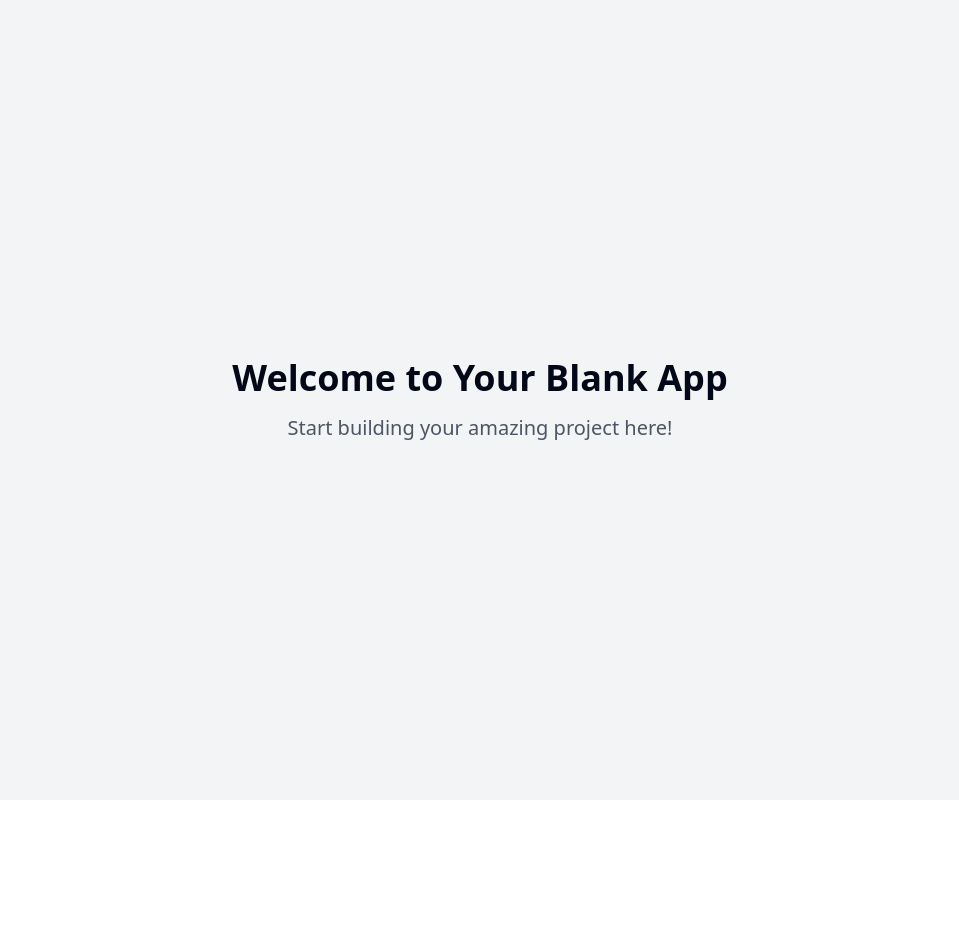
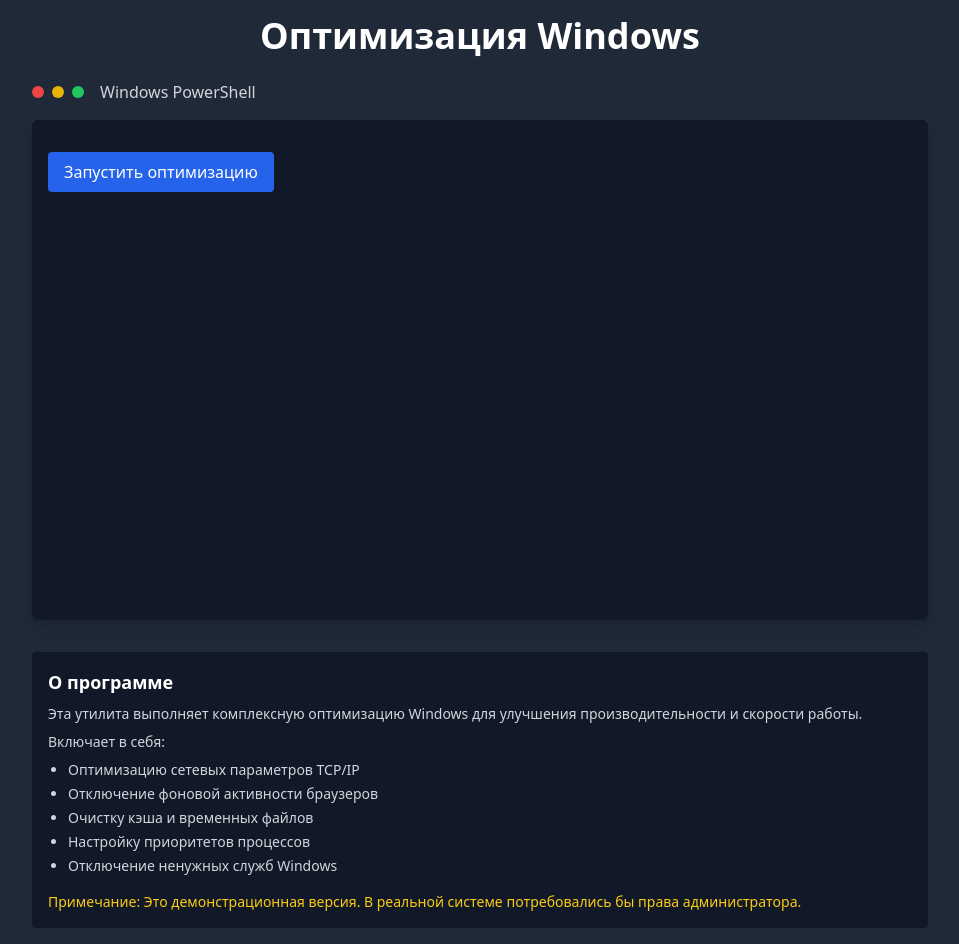
Before and after one commit to Alex1986-rgb/optimize-all-the-things, a React (Vite) app: page / in a window 1280 px wide. Shown: the whole page, without its empty margins (160-1119 px from the left). Before the commit the page ends 800 px from the top, so only its background shows below. Built offline with nearby package versions, Linux system fonts and the light colour scheme.

Commit message:
Add Windows optimization script
Adds a PowerShell script to optimize Windows performance by adjusting network settings, disabling background processes, clearing caches, and setting process priorities.

```diff
--- /dev/null
+++ b/src/components/Terminal.tsx
@@ -0,0 +1,204 @@
+
+import React, { useState, useEffect, useRef } from 'react';
+import { cn } from '@/lib/utils';
+
+interface TerminalLineProps {
+  content: string;
+  color?: 'default' | 'cyan' | 'green' | 'red';
+  delay?: number;
+  isCommand?: boolean;
+}
+
+const TerminalLine: React.FC<TerminalLineProps> = ({
+  content,
+  color = 'default',
+  isCommand = false
+}) => {
+  const [displayText, setDisplayText] = useState('');
+  const [isTyping, setIsTyping] = useState(isCommand);
+
+  useEffect(() => {
+    if (isCommand) {
+      let i = 0;
+      const typingSpeed = 30; // ms per character
+
+      const typingInterval = setInterval(() => {
+        if (i < content.length) {
+          setDisplayText(content.substring(0, i + 1));
+          i++;
+        } else {
+          clearInterval(typingInterval);
+          setIsTyping(false);
+        }
+      }, typingSpeed);
+
+      return () => clearInterval(typingInterval);
+    } else {
+      setDisplayText(content);
+    }
+  }, [content, isCommand]);
+
+  const colorClasses = {
+    default: 'text-gray-200',
+    cyan: 'text-cyan-400',
+    green: 'text-green-400',
+    red: 'text-red-500'
+  };
+
+  return (
+    <div className={cn(
+      'font-mono text-sm md:text-base leading-relaxed break-words',
+      colorClasses[color],
+      isCommand ? 'pl-6 relative before:content-["PS>"] before:text-green-400 before:absolute before:left-0' : '',
+    )}>
+      {displayText}
+      {isTyping && <span className="animate-pulse">_</span>}
+    </div>
+  );
+};
+
+interface TerminalProps {
+  onComplete?: () => void;
+}
+
+const Terminal: React.FC<TerminalProps> = ({ onComplete }) => {
+  const [lines, setLines] = useState<TerminalLineProps[]>([]);
+  const [isRunning, setIsRunning] = useState(false);
+  const [completed, setCompleted] = useState(false);
+  const [progress, setProgress] = useState(0);
+  const terminalRef = useRef<HTMLDivElement>(null);
+
+  const script = [
+    { content: '🚀 Старт максимальной оптимизации Windows...', color: 'cyan' as const },
+    { content: 'netsh interface tcp set global autotuninglevel=disabled', isCommand: true },
+    { content: 'netsh interface tcp set heuristics disabled', isCommand: true },
+    { content: 'netsh winsock reset', isCommand: true },
+    { content: 'Выполняется сброс Winsock. Если команда выполнена успешно, необходима перезагрузка компьютера' },
+    { content: 'netsh int ip reset', isCommand: true },
+    { content: 'Сброс параметров TCP/IP успешно выполнен.' },
+    { content: 'ipconfig /flushdns', isCommand: true },
+    { content: 'Кэш сопоставителя DNS успешно очищен.' },
+    { content: 'netsh interface ipv4 set subinterface "Беспроводная сеть" mtu=1492 store=persistent', isCommand: true },
+    { content: 'Ok.' },
+    { content: 'reg add "HKCU\\Software\\Google\\Chrome\\Advanced" /v BackgroundModeEnabled /t REG_DWORD /d 0 /f', isCommand: true },
+    { content: 'Операция успешно завершена.' },
+    { content: 'reg add "HKCU\\Software\\Microsoft\\Edge\\Advanced" /v BackgroundModeEnabled /t REG_DWORD /d 0 /f', isCommand: true },
+    { content: 'Операция успешно завершена.' },
+    { content: '🧹 Кэш браузеров очищен', color: 'default' as const },
+    { content: '⚙️ chrome: приоритет High', color: 'default' as const },
+    { content: 'ℹ️ msedge не запущен', color: 'default' as const },
+    { content: 'ℹ️ browser не запущен', color: 'default' as const },
+    { content: '🧽 TEMP-папки очищены', color: 'default' as const },
+    { content: '🛑 Служба WSearch отключена', color: 'default' as const },
+    { content: '🛑 Служба DiagTrack отключена', color: 'default' as const },
+    { content: '🛑 Служба SysMain отключена', color: 'default' as const },
+    { content: '🛑 Служба Fax отключена', color: 'default' as const },
+    { content: '🛑 Служба XblGameSave отключена', color: 'default' as const },
+    { content: '🛑 Служба XboxGipSvc отключена', color: 'default' as const },
+    { content: '🛑 Служба XboxNetApiSvc отключена', color: 'default' as const },
+    { content: '🛑 Служба WMPNetworkSvc отключена', color: 'default' as const },
+    { content: '✅ Оптимизация завершена! Перезагрузите компьютер для применения всех изменений.', color: 'green' as const },
+  ];
+
+  const runScript = () => {
+    setLines([]);
+    setIsRunning(true);
+    setCompleted(false);
+
+    let currentLineIndex = 0;
+
+    const addLine = () => {
+      if (currentLineIndex < script.length) {
+        const line = script[currentLineIndex];
+        setLines(prev => [...prev, line]);
+
+        // Update progress
+        setProgress(Math.floor((currentLineIndex / script.length) * 100));
+
+        currentLineIndex++;
+
+        // Random delay between lines to simulate real execution
+        const delay = line.isCommand ? 800 : Math.random() * 400 + 100;
+
+        setTimeout(() => {
+          addLine();
+          // Scroll to bottom
+          if (terminalRef.current) {
+            terminalRef.current.scrollTop = terminalRef.current.scrollHeight;
+          }
+        }, delay);
+      } else {
+        setIsRunning(false);
+        setCompleted(true);
+        setProgress(100);
+        if (onComplete) {
+          onComplete();
+        }
+      }
+    };
+
+    addLine();
+  };
+
+  return (
+    <div className="w-full flex flex-col gap-4">
+      <div className="flex justify-between items-center">
+        <div className="flex gap-2 items-center">
+          <div className="h-3 w-3 rounded-full bg-red-500"></div>
+          <div className="h-3 w-3 rounded-full bg-yellow-500"></div>
+          <div className="h-3 w-3 rounded-full bg-green-500"></div>
+          <span className="ml-2 text-gray-300 font-medium">Windows PowerShell</span>
+        </div>
+        {completed && (
+          <button
+            onClick={runScript}
+            className="bg-blue-600 hover:bg-blue-700 text-white text-sm py-1 px-3 rounded"
+          >
+            Запустить снова
+          </button>
+        )}
+      </div>
+
+      {isRunning && (
+        <div className="w-full bg-gray-700 rounded-full h-2.5 mb-4 overflow-hidden">
+          <div
+            className="bg-blue-600 h-2.5 rounded-full transition-all duration-300 ease-out"
+            style={{ width: `${progress}%` }}>
+          </div>
+        </div>
+      )}
+
+      <div
+        ref={terminalRef}
+        className="bg-gray-900 text-gray-200 p-4 rounded-md shadow-lg overflow-y-auto h-[500px]"
+      >
+        {lines.map((line, index) => (
+          <TerminalLine
+            key={index}
+            content={line.content}
+            color={line.color}
+            isCommand={line.isCommand}
+          />
+        ))}
+
+        {!isRunning && !completed && (
+          <button
+            onClick={runScript}
+            className="bg-blue-600 hover:bg-blue-700 text-white py-2 px-4 rounded mt-4"
+          >
+            Запустить оптимизацию
+          </button>
+        )}
+
+        {isRunning && (
+          <div className="flex items-center mt-2">
+            <div className="inline-block h-4 w-4 animate-spin rounded-full border-2 border-solid border-current border-r-transparent align-[-0.125em] motion-reduce:animate-[spin_1.5s_linear_infinite]" />
+            <span className="ml-2">Выполнение...</span>
+          </div>
+        )}
+      </div>
+    </div>
+  );
+};
+
+export default Terminal;
--- a/src/pages/Index.tsx
+++ b/src/pages/Index.tsx
@@ -1,11 +1,41 @@
-// Update this page (the content is just a fallback if you fail to update the page)
+
+import Terminal from "@/components/Terminal";
+import { useEffect, useState } from "react";
 
 const Index = () => {
+  const [isMounted, setIsMounted] = useState(false);
+
+  useEffect(() => {
+    setIsMounted(true);
+  }, []);
   return (
-    <div className="min-h-screen flex items-center justify-center bg-gray-100">
-      <div className="text-center">
-        <h1 className="text-4xl font-bold mb-4">Welcome to Your Blank App</h1>
-        <p className="text-xl text-gray-600">Start building your amazing project here!</p>
+    <div className="min-h-screen flex flex-col items-center justify-center bg-gray-800 p-4">
+      <div className="w-full max-w-4xl">
+        <h1 className="text-3xl md:text-4xl font-bold mb-6 text-white text-center">
+          Оптимизация Windows
+        </h1>
+
+        {isMounted && <Terminal />}
+
+        <div className="mt-8 bg-gray-900 p-4 rounded text-gray-300 text-sm">
+          <h2 className="font-bold text-lg mb-2 text-white">О программе</h2>
+          <p className="mb-2">
+            Эта утилита выполняет комплексную оптимизацию Windows для улучшения производительности и скорости работы.
+          </p>
+          <p className="mb-2">
+            Включает в себя:
+            <ul className="list-disc pl-5 mt-2 space-y-1">
+              <li>Оптимизацию сетевых параметров TCP/IP</li>
+              <li>Отключение фоновой активности браузеров</li>
+              <li>Очистку кэша и временных файлов</li>
+              <li>Настройку приоритетов процессов</li>
+              <li>Отключение ненужных служб Windows</li>
+            </ul>
+          </p>
+          <p className="mt-4 text-yellow-400">
+            Примечание: Это демонстрационная версия. В реальной системе потребовались бы права администратора.
+          </p>
+        </div>
       </div>
     </div>
   );
```
